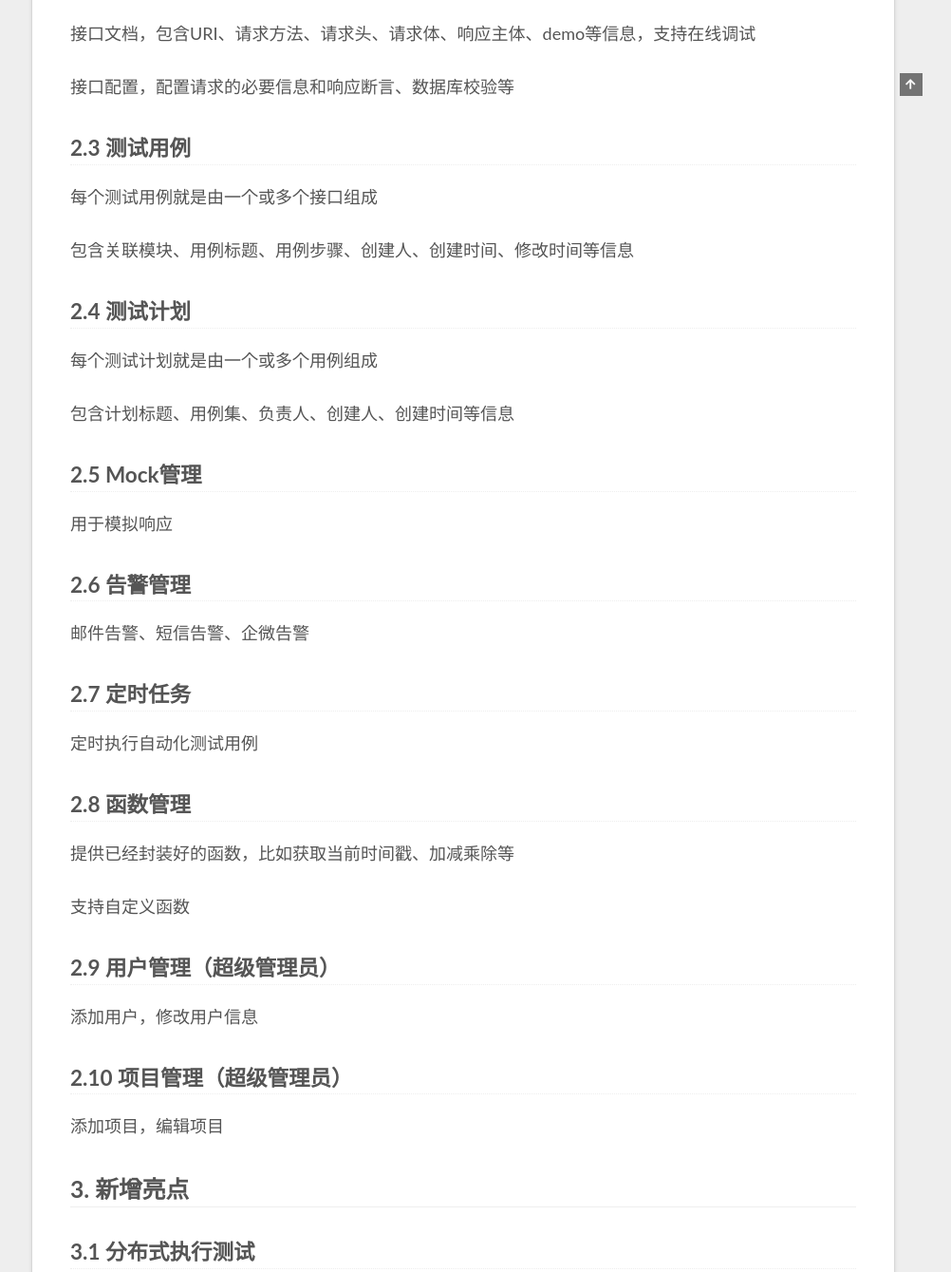
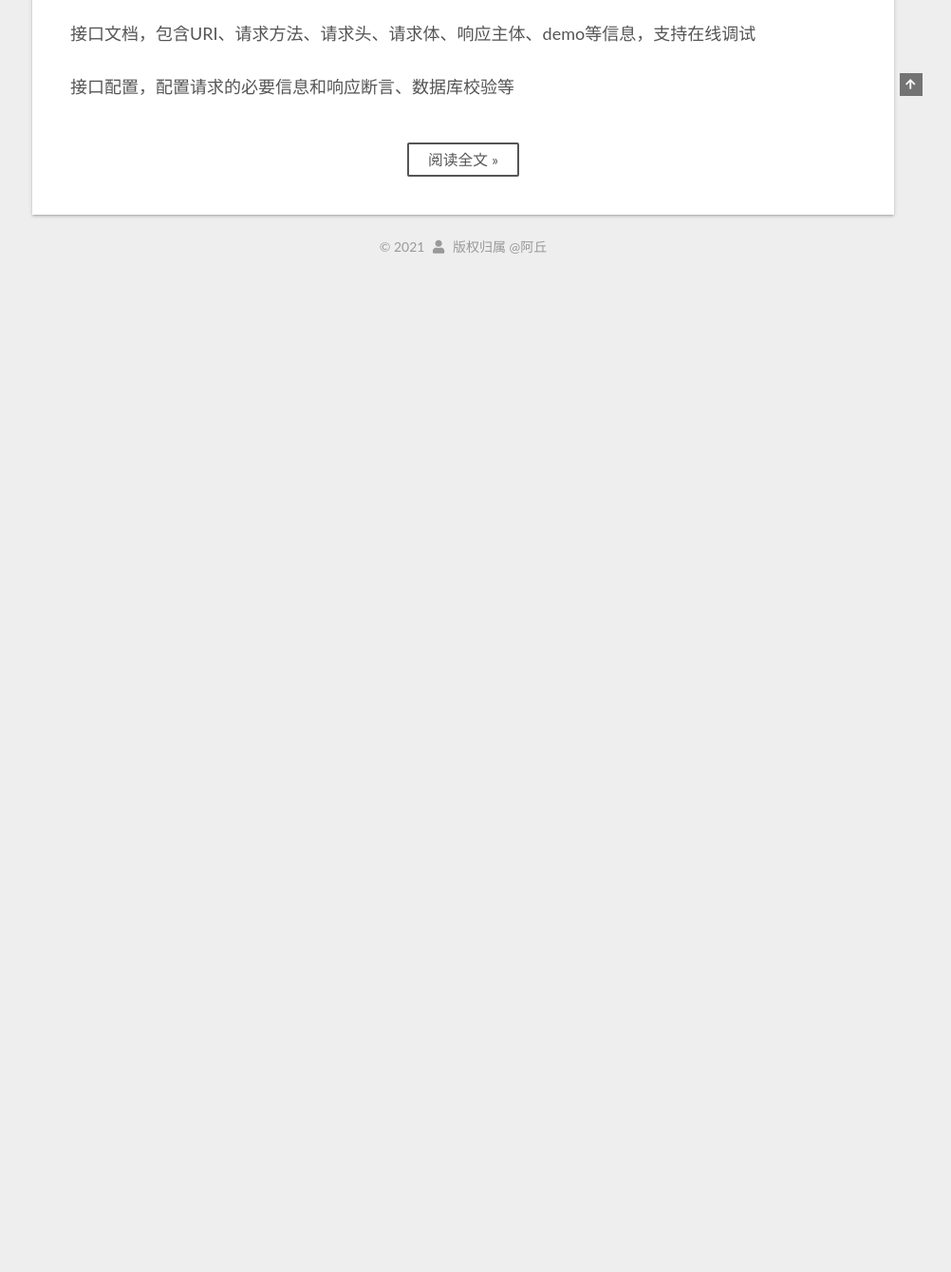
Before and after one commit to Aqiu007/myblog, a plain HTML site: page index.html in a window 1280 px wide. Shown: the part 799-2138 px from the top of the page at 95% size, without its empty margins (278-1280 px from the left). After the commit the page ends 1093 px from the top, so only its background shows below. Drawn offline with nearby package versions, Linux system fonts and the light colour scheme; some packages are replaced by stand-ins of ours; a script that the page names is missing.

Commit message:
Site updated: 2021-03-06 16:38:43

```diff
--- a/index.html
+++ b/index.html
@@ -299,7 +299,7 @@
       <span class="post-meta-item-text">发表于</span>
 
 
-      <time title="创建时间：2021-03-06 13:45:33 / 修改时间：16:28:26" itemprop="dateCreated datePublished" datetime="2021-03-06T13:45:33+08:00">2021-03-06</time>
+      <time title="创建时间：2021-03-06 13:45:33 / 修改时间：16:38:22" itemprop="dateCreated datePublished" datetime="2021-03-06T13:45:33+08:00">2021-03-06</time>
     </span>
     <span class="post-meta-item">
       <span class="post-meta-item-icon">
@@ -334,21 +334,13 @@
 <h3 id="2-2-接口管理"><a href="#2-2-接口管理" class="headerlink" title="2.2 接口管理"></a>2.2 接口管理</h3><p>分模块、版本管理接口</p>
 <p>接口文档，包含URI、请求方法、请求头、请求体、响应主体、demo等信息，支持在线调试</p>
 <p>接口配置，配置请求的必要信息和响应断言、数据库校验等</p>
-<h3 id="2-3-测试用例"><a href="#2-3-测试用例" class="headerlink" title="2.3 测试用例"></a>2.3 测试用例</h3><p>每个测试用例就是由一个或多个接口组成</p>
-<p>包含关联模块、用例标题、用例步骤、创建人、创建时间、修改时间等信息</p>
-<h3 id="2-4-测试计划"><a href="#2-4-测试计划" class="headerlink" title="2.4 测试计划"></a>2.4 测试计划</h3><p>每个测试计划就是由一个或多个用例组成</p>
-<p>包含计划标题、用例集、负责人、创建人、创建时间等信息</p>
-<h3 id="2-5-Mock管理"><a href="#2-5-Mock管理" class="headerlink" title="2.5 Mock管理"></a>2.5 Mock管理</h3><p>用于模拟响应</p>
-<h3 id="2-6-告警管理"><a href="#2-6-告警管理" class="headerlink" title="2.6 告警管理"></a>2.6 告警管理</h3><p>邮件告警、短信告警、企微告警</p>
-<h3 id="2-7-定时任务"><a href="#2-7-定时任务" class="headerlink" title="2.7 定时任务"></a>2.7 定时任务</h3><p>定时执行自动化测试用例</p>
-<h3 id="2-8-函数管理"><a href="#2-8-函数管理" class="headerlink" title="2.8 函数管理"></a>2.8 函数管理</h3><p>提供已经封装好的函数，比如获取当前时间戳、加减乘除等</p>
-<p>支持自定义函数</p>
-<h3 id="2-9-用户管理（超级管理员）"><a href="#2-9-用户管理（超级管理员）" class="headerlink" title="2.9 用户管理（超级管理员）"></a>2.9 用户管理（超级管理员）</h3><p>添加用户，修改用户信息</p>
-<h3 id="2-10-项目管理（超级管理员）"><a href="#2-10-项目管理（超级管理员）" class="headerlink" title="2.10 项目管理（超级管理员）"></a>2.10 项目管理（超级管理员）</h3><p>添加项目，编辑项目</p>
-<h2 id="3-新增亮点"><a href="#3-新增亮点" class="headerlink" title="3. 新增亮点"></a>3. 新增亮点</h2><h3 id="3-1-分布式执行测试"><a href="#3-1-分布式执行测试" class="headerlink" title="3.1 分布式执行测试"></a>3.1 分布式执行测试</h3><p>使用celery进行任务调度</p>
-<h3 id="3-2-权限管理"><a href="#3-2-权限管理" class="headerlink" title="3.2 权限管理"></a>3.2 权限管理</h3><p>用户进行分组，权限按照分组设计</p>
-<h3 id="3-3-数据库校验"><a href="#3-3-数据库校验" class="headerlink" title="3.3 数据库校验"></a>3.3 数据库校验</h3><p>可以进行数据库校验</p>
-<h3 id="3-4-postman生成测试用例"><a href="#3-4-postman生成测试用例" class="headerlink" title="3.4 postman生成测试用例"></a>3.4 postman生成测试用例</h3><p>可以将postman脚本一键导入生成用例</p>
+          <!--noindex-->
+            <div class="post-button">
+              <a class="btn" href="/2021/03/06/%E6%8E%A5%E5%8F%A3%E8%87%AA%E5%8A%A8%E5%8C%96%E5%B9%B3%E5%8F%B0/%E6%8E%A5%E5%8F%A3%E8%87%AA%E5%8A%A8%E5%8C%96%E5%B9%B3%E5%8F%B0%E8%AE%BE%E8%AE%A1%E6%96%B9%E6%A1%88/#more" rel="contents">
+                阅读全文 &raquo;
+              </a>
+            </div>
+          <!--/noindex-->
 
 
     </div>
@@ -396,8 +388,6 @@
   <footer class="footer">
     <div class="footer-inner">
 
-  <div class="beian"><a href="https://beian.miit.gov.cn/" rel="noopener" target="_blank">粤ICP备19105015号-1 </a>
-  </div>
 
 <div class="copyright">
   &copy;
--- a/search.xml
+++ b/search.xml
@@ -12,6 +12,7 @@
 <h3 id="2-2-接口管理"><a href="#2-2-接口管理" class="headerlink" title="2.2 接口管理"></a>2.2 接口管理</h3><p>分模块、版本管理接口</p>
 <p>接口文档，包含URI、请求方法、请求头、请求体、响应主体、demo等信息，支持在线调试</p>
 <p>接口配置，配置请求的必要信息和响应断言、数据库校验等</p>
+<span id="more"></span>
 <h3 id="2-3-测试用例"><a href="#2-3-测试用例" class="headerlink" title="2.3 测试用例"></a>2.3 测试用例</h3><p>每个测试用例就是由一个或多个接口组成</p>
 <p>包含关联模块、用例标题、用例步骤、创建人、创建时间、修改时间等信息</p>
 <h3 id="2-4-测试计划"><a href="#2-4-测试计划" class="headerlink" title="2.4 测试计划"></a>2.4 测试计划</h3><p>每个测试计划就是由一个或多个用例组成</p>
```
Also changed, not shown: 2021/03/06/接口自动化平台/接口自动化平台设计方案/index.html (+3 -4 lines), about/index.html (+0 -2 lines), archives/2021/03/index.html (+0 -2 lines), archives/2021/index.html (+0 -2 lines), archives/index.html (+0 -2 lines), categories/index.html (+0 -2 lines), categories/接口自动化平台/index.html (+0 -2 lines), categories/接口自动化平台/设计文档/index.html (+0 -2 lines), tags/django/index.html (+0 -2 lines), tags/httprunner/index.html (+0 -2 lines), tags/index.html (+0 -2 lines), tags/接口自动化/index.html (+0 -2 lines).
